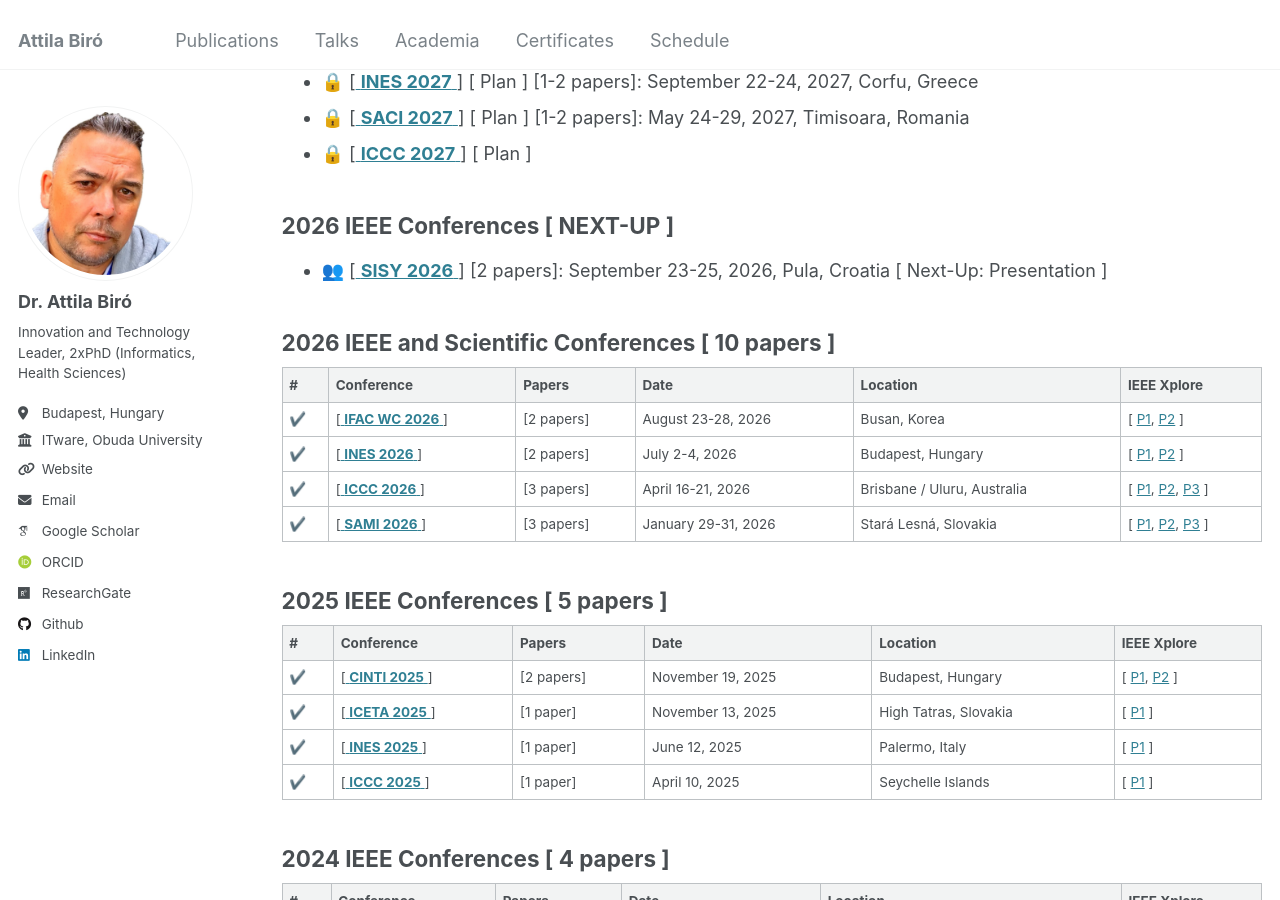
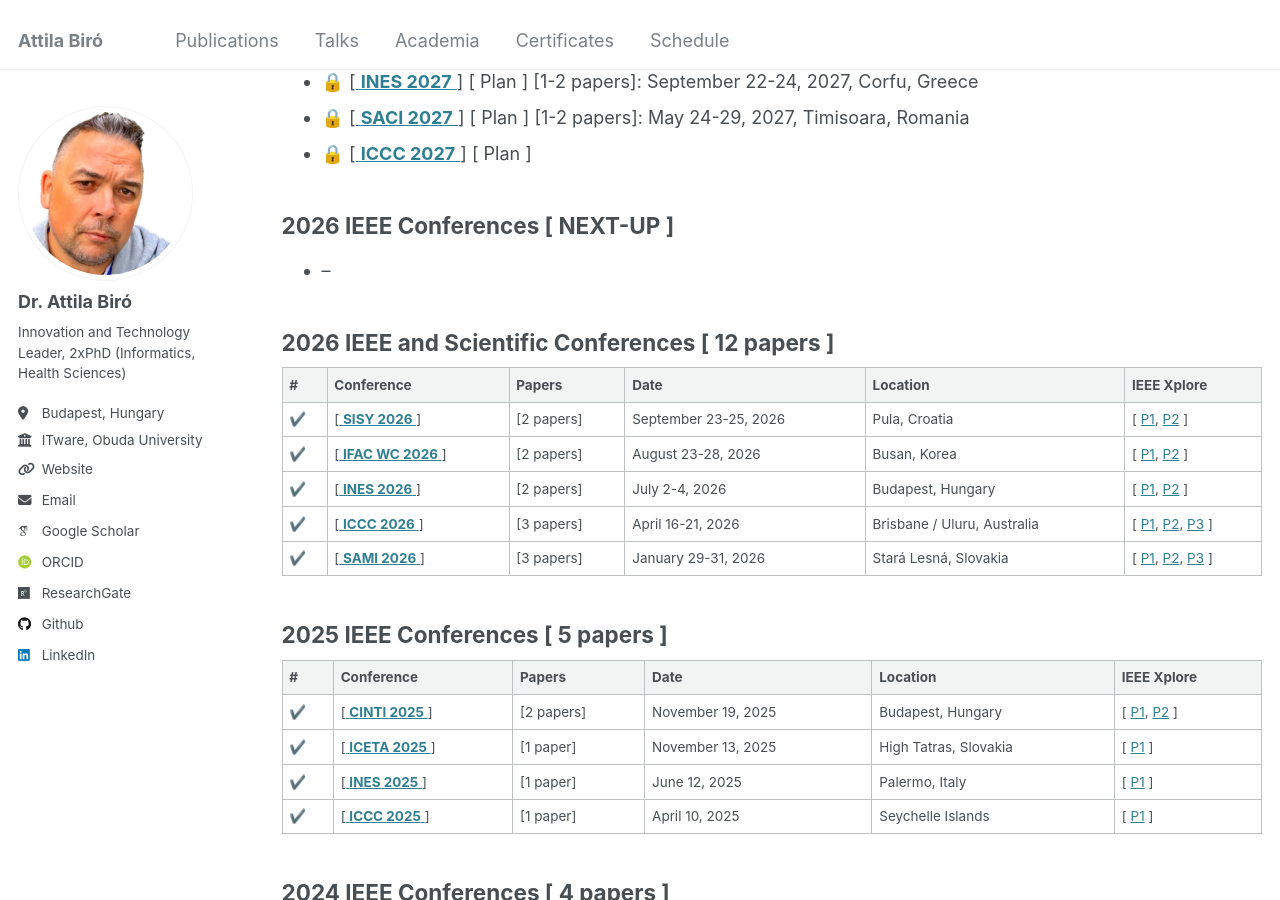
Before and after one commit to biroka/biroka.github.io, a Jekyll site: the page built from _pages/schedule.md, in a window 1280 px wide and 900 px high, scrolled down 729 px. Built offline with Jekyll 4.4.1, drawn with Linux system fonts in a browser that asks for light colours; emoji names are drawn with the system emoji font; some web fonts are replaced.

Commit message:
Update schedule.md

```diff
--- a/_pages/schedule.md
+++ b/_pages/schedule.md
@@ -27,12 +27,13 @@ author_profile: true
  * :lock: [[ **ICCC 2027** ](https://conf.uni-obuda.hu/iccc2027) ] [ Plan ]
 
 ## 2026 IEEE Conferences [ NEXT-UP ]
- * :busts_in_silhouette: [[ **SISY 2026** ](https://conf.uni-obuda.hu/sisy2026/) ] [2 papers]: September 23-25, 2026, Pula, Croatia [ Next-Up: Presentation ]
+ * --
 
-## 2026 IEEE and Scientific Conferences [ 10 papers ]
+## 2026 IEEE and Scientific Conferences [ 12 papers ]
 
 | # | Conference | Papers | Date | Location | IEEE Xplore |
 |---|------------|--------|------|----------|-------------|
+| :heavy_check_mark: | [[ **SISY 2026** ](https://conf.uni-obuda.hu/sisy2026/) ] |[2 papers]| September 23-25, 2026 | Pula, Croatia |[ [P1](xxx), [P2](xxx) ] |
 | :heavy_check_mark: | [[ **IFAC WC 2026** ](https://www.ifac2026.org/fairDash.do) ] |[2 papers]| August 23-28, 2026 | Busan, Korea |[ [P1](xxx), [P2](xxx) ] |
 | :heavy_check_mark: | [[ **INES 2026** ](http://www.ines-conf.org/ines-conf/2026index.html) ] |[2 papers]| July 2-4, 2026 | Budapest, Hungary |[ [P1](https://ieeexplore.ieee.org/document/11661206), [P2](https://ieeexplore.ieee.org/document/11661053) ] |
 | :heavy_check_mark: | [[ **ICCC 2026** ](https://conf.uni-obuda.hu/iccc2026/) ] |[3 papers]| April 16-21, 2026 | Brisbane / Uluru, Australia |[ [P1](https://ieeexplore.ieee.org/document/11511587), [P2](https://ieeexplore.ieee.org/document/11511613), [P3](https://ieeexplore.ieee.org/document/11511623) ] |
```
